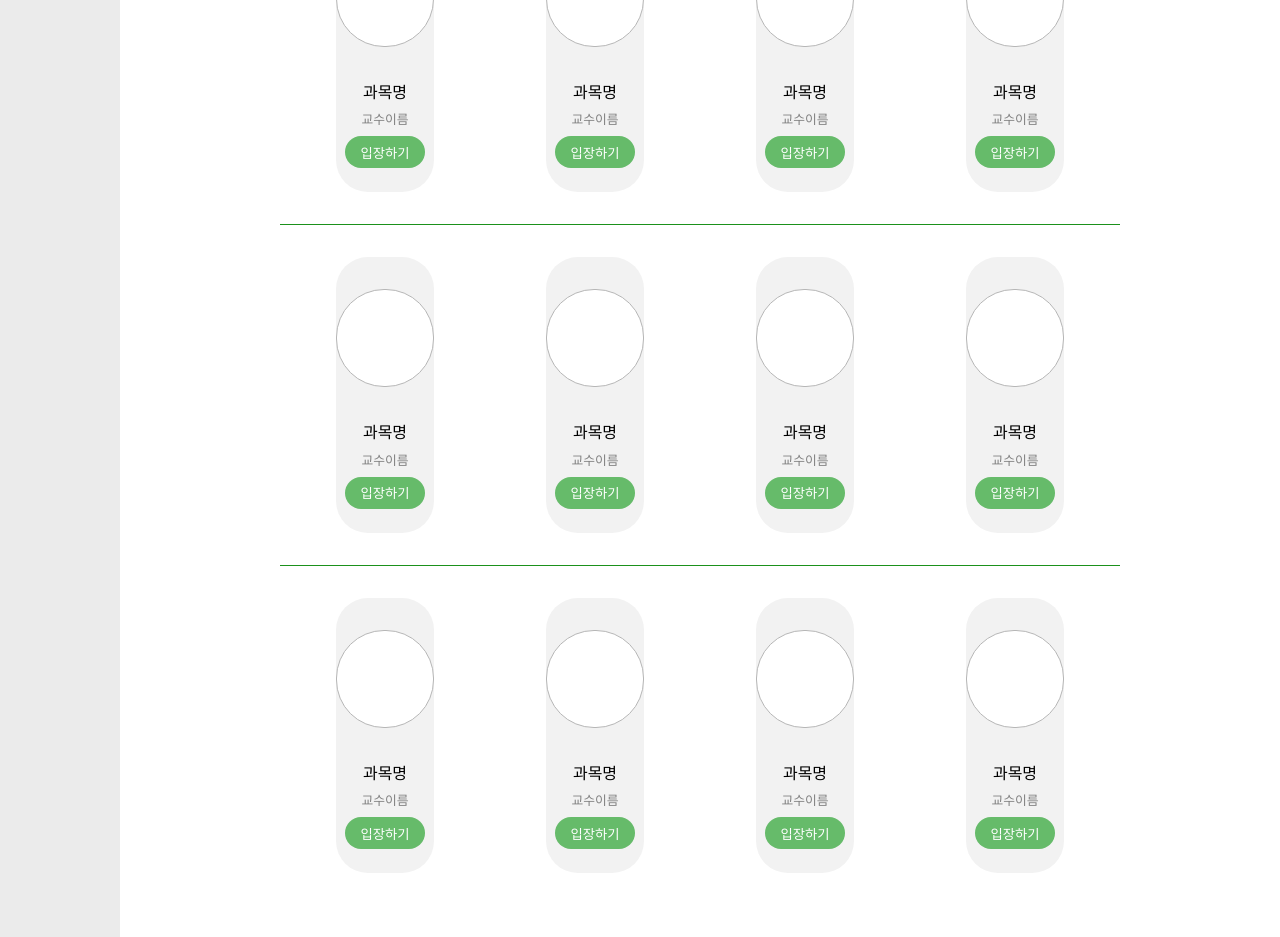
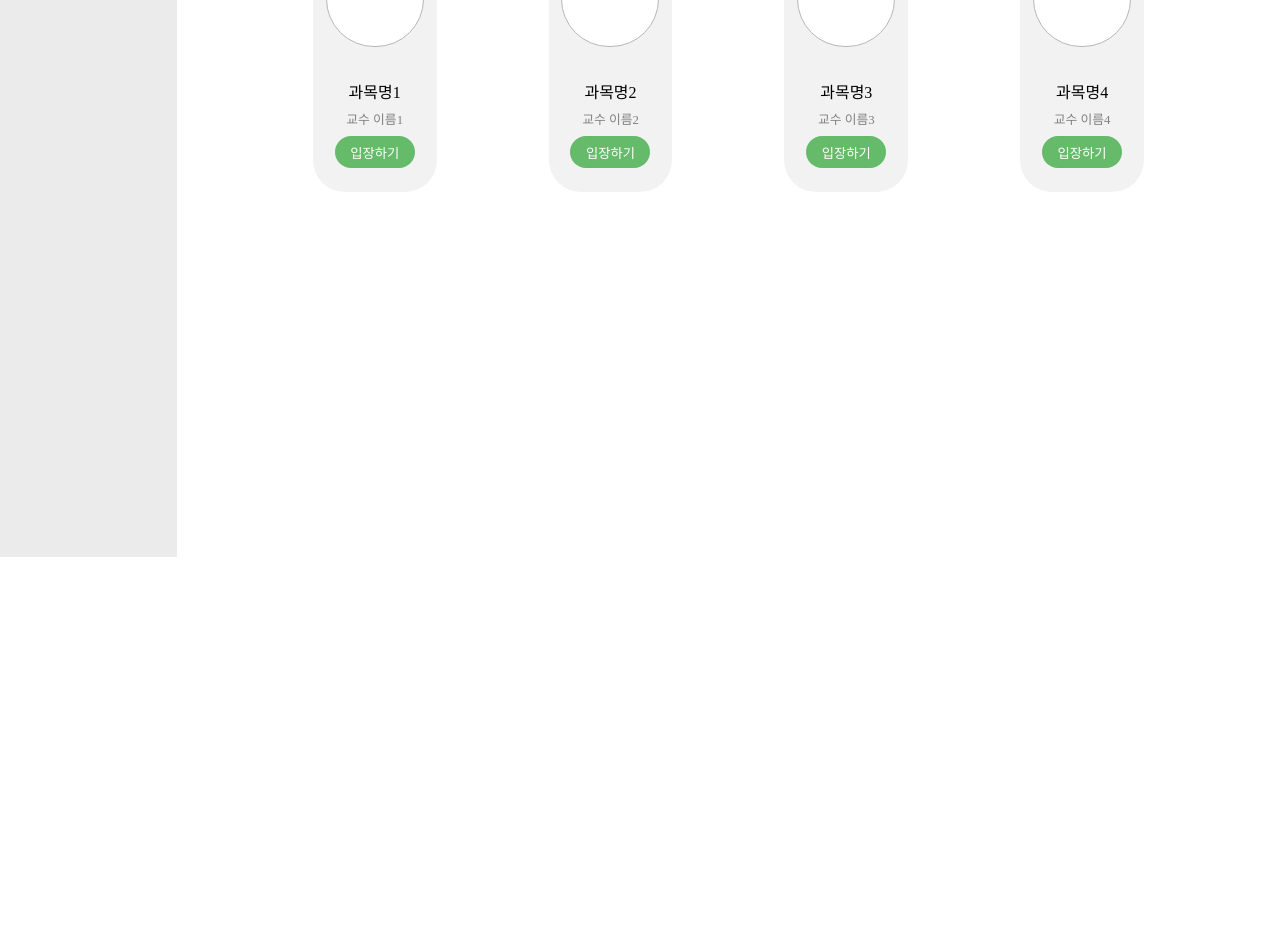
Before and after one commit to Hurdlethon-ClassTree/ClassTree-FE, a Vue app: page /classlist in a window 1280 px wide. Shown: the part 300-1237 px from the top of the page. After the commit the page ends 857 px from the top, so only its background shows below. Built offline with nearby package versions, Linux system fonts and the light colour scheme.

Commit message:
[Feat] 강의 목록 databinding

```diff
--- a/src/page/ClassListPage.vue
+++ b/src/page/ClassListPage.vue
@@ -4,102 +4,10 @@
       <div class="classlist-title">24년 2학기 개설목록</div>
     </div>
     <div class="class-row">
-      <div class="class">
+      <div class="class" v-for="(subject, index) in subjects" :key="index">
         <div class="class-icon"></div>
-        <div class="class-subject-name">과목명</div>
-        <div class="class-professor-name">교수이름</div>
-        <div class="class-in-btn-cover">
-          <button class="class-in-btn">입장하기</button>
-        </div>
-      </div>
-      <div class="class">
-        <div class="class-icon"></div>
-        <div class="class-subject-name">과목명</div>
-        <div class="class-professor-name">교수이름</div>
-        <div class="class-in-btn-cover">
-          <button class="class-in-btn">입장하기</button>
-        </div>
-      </div>
-      <div class="class">
-        <div class="class-icon"></div>
-        <div class="class-subject-name">과목명</div>
-        <div class="class-professor-name">교수이름</div>
-        <div class="class-in-btn-cover">
-          <button class="class-in-btn">입장하기</button>
-        </div>
-      </div>
-      <div class="class">
-        <div class="class-icon"></div>
-        <div class="class-subject-name">과목명</div>
-        <div class="class-professor-name">교수이름</div>
-        <div class="class-in-btn-cover">
-          <button class="class-in-btn">입장하기</button>
-        </div>
-      </div>
-    </div>
-    <div class="class-row">
-      <div class="class">
-        <div class="class-icon"></div>
-        <div class="class-subject-name">과목명</div>
-        <div class="class-professor-name">교수이름</div>
-        <div class="class-in-btn-cover">
-          <button class="class-in-btn">입장하기</button>
-        </div>
-      </div>
-      <div class="class">
-        <div class="class-icon"></div>
-        <div class="class-subject-name">과목명</div>
-        <div class="class-professor-name">교수이름</div>
-        <div class="class-in-btn-cover">
-          <button class="class-in-btn">입장하기</button>
-        </div>
-      </div>
-      <div class="class">
-        <div class="class-icon"></div>
-        <div class="class-subject-name">과목명</div>
-        <div class="class-professor-name">교수이름</div>
-        <div class="class-in-btn-cover">
-          <button class="class-in-btn">입장하기</button>
-        </div>
-      </div>
-      <div class="class">
-        <div class="class-icon"></div>
-        <div class="class-subject-name">과목명</div>
-        <div class="class-professor-name">교수이름</div>
-        <div class="class-in-btn-cover">
-          <button class="class-in-btn">입장하기</button>
-        </div>
-      </div>
-    </div>
-    <div class="class-row">
-      <div class="class">
-        <div class="class-icon"></div>
-        <div class="class-subject-name">과목명</div>
-        <div class="class-professor-name">교수이름</div>
-        <div class="class-in-btn-cover">
-          <button class="class-in-btn">입장하기</button>
-        </div>
-      </div>
-      <div class="class">
-        <div class="class-icon"></div>
-        <div class="class-subject-name">과목명</div>
-        <div class="class-professor-name">교수이름</div>
-        <div class="class-in-btn-cover">
-          <button class="class-in-btn">입장하기</button>
-        </div>
-      </div>
-      <div class="class">
-        <div class="class-icon"></div>
-        <div class="class-subject-name">과목명</div>
-        <div class="class-professor-name">교수이름</div>
-        <div class="class-in-btn-cover">
-          <button class="class-in-btn">입장하기</button>
-        </div>
-      </div>
-      <div class="class">
-        <div class="class-icon"></div>
-        <div class="class-subject-name">과목명</div>
-        <div class="class-professor-name">교수이름</div>
+        <div class="class-subject-name">{{ subject.name }}</div>
+        <div class="class-professor-name">{{ subject.professor }}</div>
         <div class="class-in-btn-cover">
           <button class="class-in-btn">입장하기</button>
         </div>
@@ -110,8 +18,18 @@
 
 <script>
 export default {
-
-}
+  data() {
+    return {
+      subjects: [
+        { id: 1, name: "과목명1", professor: "교수 이름1" },
+        { id: 2, name: "과목명2", professor: "교수 이름2" },
+        { id: 3, name: "과목명3", professor: "교수 이름3" },
+        { id: 4, name: "과목명4", professor: "교수 이름4" },
+      ],
+    };
+  },
+  methods: {},
+};
 </script>
 
 <style scoped>
@@ -138,9 +56,11 @@ export default {
   border-radius: 2rem;
 }
 .classlist {
-  margin: 0 10rem;
+  min-height: 100vh;
+  margin: 0 5rem;
 }
-.class-subject-name, .class-professor-name {
+.class-subject-name,
+.class-professor-name {
   text-align: center;
 }
 .class-professor-name {
```
